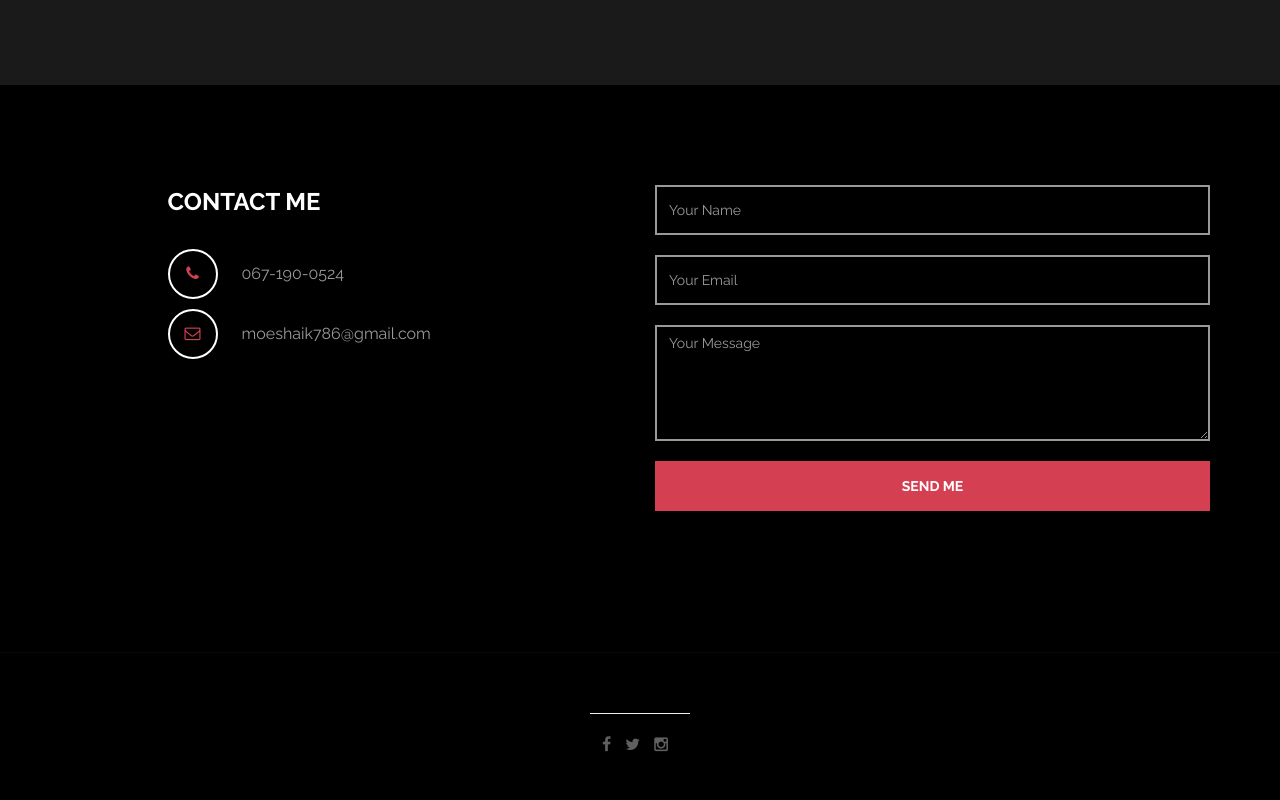
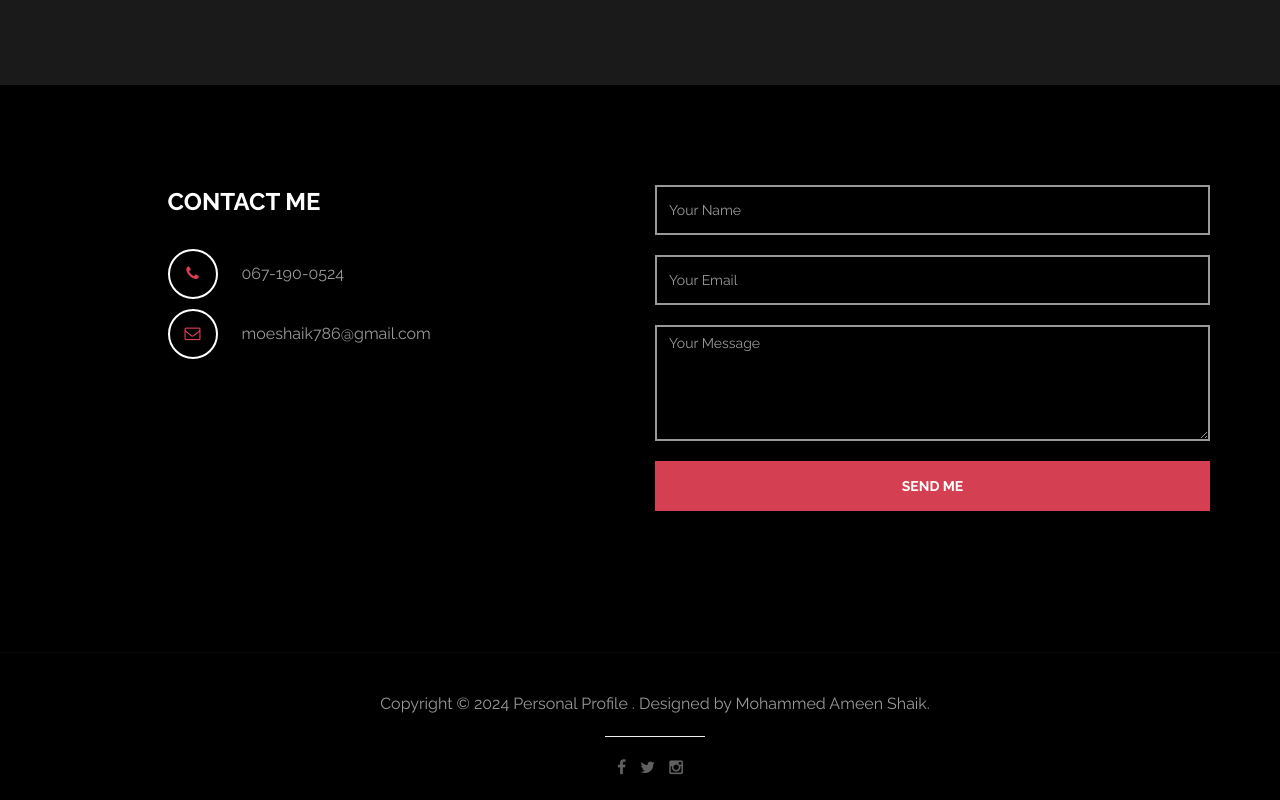
Before and after one commit to Momo1250/Momo1250.github.io, a plain HTML site: page index.html in a window 1280 px wide. Shown: the part 2297-3097 px from the top of the page. Before the commit the page ends 3074 px from the top, so only its background shows below. Drawn offline with Linux system fonts and the light colour scheme.

Commit message:
Update index.html

```diff
--- a/index.html
+++ b/index.html
@@ -205,7 +205,12 @@
 			<div class="container">
 				<div class="row">
 					<div class="col-md-12 wow fadeIn" data-wow-delay="0.9s">
+						<div class="container">
+				<div class="row">
+					<div class="col-md-12 wow fadeIn" data-wow-delay="0.9s">
+						<p>Copyright &copy; 2024 Personal Profile
 
+                        . Designed by Mohammed Ameen Shaik.</p>
 						<hr>
 						<ul class="social-icon">
 							<li><a href="#" class="fa fa-facebook"></a></li>
```
